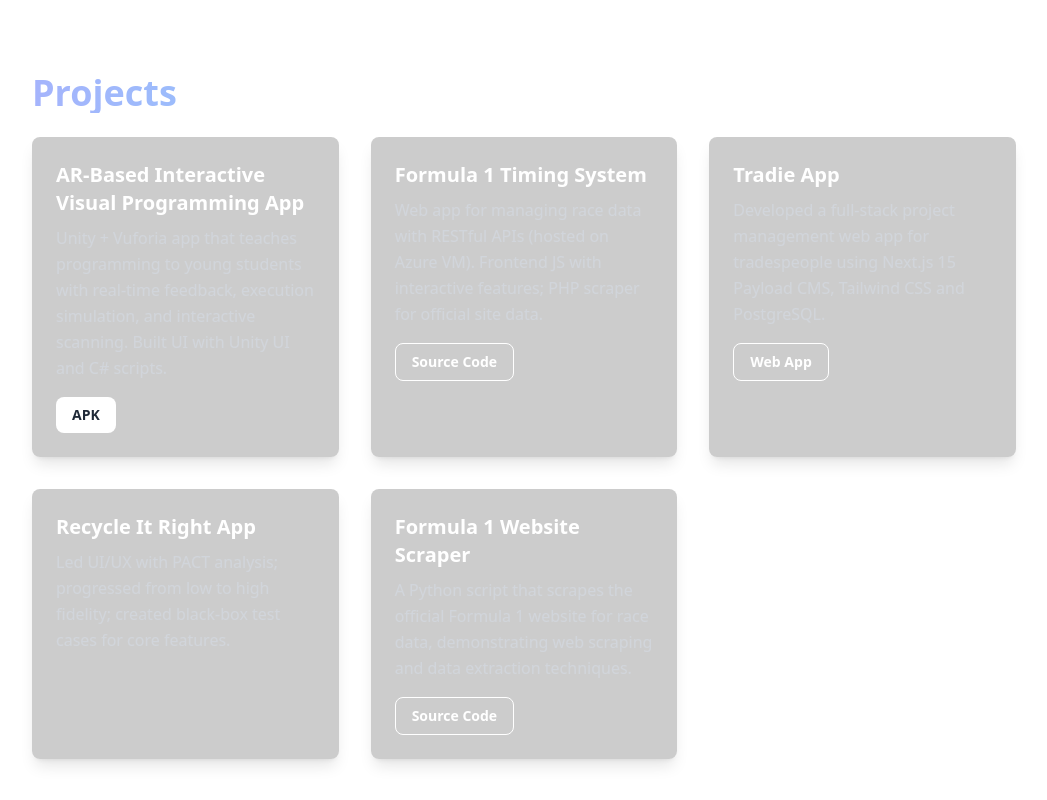
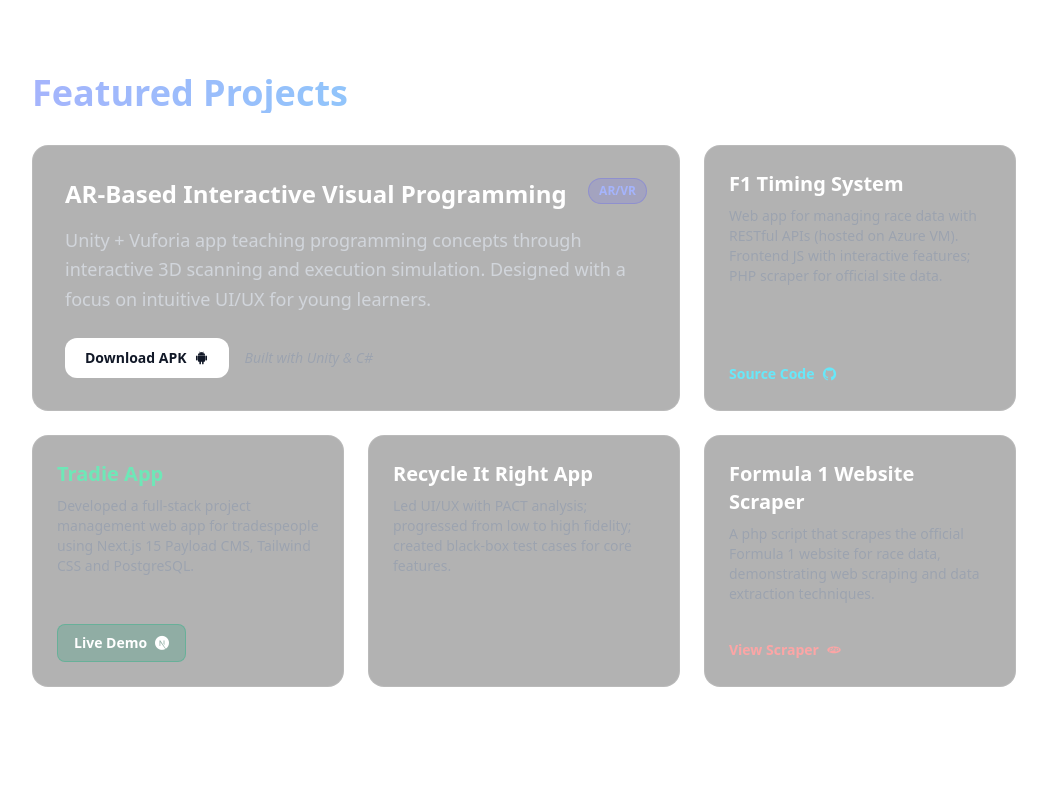
Before and after one commit to ahkzihan/ahkzihan.github.io, a plain HTML site: page index.html in a window 1280 px wide. Shown: the part 1640-2440 px from the top of the page, without its empty margins (116-1163 px from the left). Drawn offline with nearby package versions, Linux system fonts and the light colour scheme.

Commit message:
Updated the projects section design

```diff
--- a/index.html
+++ b/index.html
@@ -40,6 +40,7 @@
     }
   </style>
   <link rel="stylesheet" href="https://cdn.jsdelivr.net/gh/devicons/devicon@v2.15.1/devicon.min.css">
+  <script src="https://cdnjs.cloudflare.com/ajax/libs/vanilla-tilt/1.8.0/vanilla-tilt.min.js"></script>
   <link rel="icon" href="data:," />
   <script>
     // Theme: load saved preference early to avoid flash
@@ -164,53 +165,78 @@
   <!-- Projects -->
   <section id="projects" class="py-16 fade-in-section text-white">
     <div class="max-w-screen-lg mx-auto px-5">
-      <h2 class="text-3xl md:text-4xl font-extrabold mb-6 text-transparent bg-clip-text bg-gradient-to-r from-indigo-300 to-cyan-300">Projects</h2>
+      <h2 class="text-3xl md:text-4xl font-extrabold mb-8 text-transparent bg-clip-text bg-gradient-to-r from-indigo-300 to-cyan-300">Featured Projects</h2>
 
-      <div class="grid md:grid-cols-2 lg:grid-cols-3 gap-8">
-        <article class="bg-black/20 rounded-lg shadow-lg overflow-hidden">
-          <div class="p-6">
-            <h3 class="text-xl font-bold mb-2">AR-Based Interactive Visual Programming App</h3>
-            <p class="text-gray-300 mb-4">Unity + Vuforia app that teaches programming to young students with real-time feedback, execution simulation, and interactive scanning. Built UI with Unity UI and C# scripts. </p>
-            <div class="flex gap-4">
-              <a class="inline-block font-bold px-4 py-2 rounded-lg bg-white text-gray-800 text-sm" href="https://drive.google.com/file/d/1Hem-P0OEOpL1H1tnzORVA8j9J5ZWUchD/view?usp=drive_link" target="_blank" rel="noopener">APK</a>
+      <div class="grid grid-cols-1 md:grid-cols-2 lg:grid-cols-3 gap-6 auto-rows-[minmax(200px,auto)]">
+        <!-- AR App - Spans 2 columns -->
+        <article class="md:col-span-2 bg-black/30 backdrop-blur-md border border-white/10 rounded-2xl p-8 transition-all hover:border-indigo-500/50 flex flex-col justify-between" data-tilt>
+          <div>
+            <div class="flex justify-between items-start mb-4">
+              <h3 class="text-2xl font-bold">AR-Based Interactive Visual Programming</h3>
+              <span class="bg-indigo-500/20 text-indigo-300 text-xs font-bold px-2.5 py-1 rounded-full border border-indigo-500/30 text-nowrap">AR/VR</span>
             </div>
+            <p class="text-gray-300 mb-6 text-lg leading-relaxed">Unity + Vuforia app teaching programming concepts through interactive 3D scanning and execution simulation. Designed with a focus on intuitive UI/UX for young learners.</p>
+          </div>
+          <div class="flex flex-wrap gap-4 mt-auto">
+            <a class="inline-flex items-center gap-2 font-bold px-5 py-2.5 rounded-xl bg-white text-gray-900 hover:bg-gray-100 transition-colors text-sm" href="https://drive.google.com/file/d/1Hem-P0OEOpL1H1tnzORVA8j9J5ZWUchD/view?usp=drive_link" target="_blank" rel="noopener">
+              Download APK <i class="devicon-android-plain"></i>
+            </a>
+            <span class="text-gray-400 text-sm flex items-center gap-2 italic">Built with Unity & C#</span>
           </div>
         </article>
 
-        <article class="bg-black/20 rounded-lg shadow-lg overflow-hidden">
-          <div class="p-6">
-            <h3 class="text-xl font-bold mb-2">Formula 1 Timing System</h3>
-            <p class="text-gray-300 mb-4">Web app for managing race data with RESTful APIs (hosted on Azure VM). Frontend JS with interactive features; PHP scraper for official site data. </p>
-            <div class="flex gap-4">
-              <a class="inline-block font-bold px-4 py-2 rounded-lg border border-white text-white text-sm" href="https://github.com/ahkzihan/Formula-1-Timing-System" target="_blank" rel="noopener">Source Code</a>
+        <!-- F1 Timing System -->
+        <article class="bg-black/30 backdrop-blur-md border border-white/10 rounded-2xl p-6 transition-all hover:border-cyan-500/50 flex flex-col" data-tilt>
+          <div class="mb-4">
+            <h3 class="text-xl font-bold mb-2">F1 Timing System</h3>
+            <p class="text-gray-400 text-sm mb-4">Web app for managing race data with RESTful APIs (hosted on Azure VM). Frontend JS with interactive features; PHP scraper for official site data.</p>
+          </div>
+          <div class="mt-auto space-y-4">
+            <div class="flex flex-wrap gap-2">
+
             </div>
+            <a class="inline-flex items-center gap-2 font-bold text-cyan-300 hover:text-cyan-200 transition-colors text-sm" href="https://github.com/ahkzihan/Formula-1-Timing-System" target="_blank" rel="noopener">
+              Source Code <i class="devicon-github-original"></i>
+            </a>
           </div>
         </article>
 
-                <article class="bg-black/20 rounded-lg shadow-lg overflow-hidden">
-          <div class="p-6">
-            <h3 class="text-xl font-bold mb-2">Tradie App</h3>
-            <p class="text-gray-300 mb-4"> Developed a full-stack project management web app for tradespeople using Next.js 15 Payload CMS, Tailwind CSS and PostgreSQL. </p>
-            <div class="flex gap-4">
-              <a class="inline-block font-bold px-4 py-2 rounded-lg border border-white text-white text-sm" href="https://mis-tradie-c25x5wyqd-ahkzihans-projects.vercel.app/" target="_blank" rel="noopener">Web App</a>
+        <!-- Tradie App -->
+        <article class="bg-black/30 backdrop-blur-md border border-white/10 rounded-2xl p-6 transition-all hover:border-emerald-500/50 flex flex-col" data-tilt>
+          <div class="mb-4">
+            <h3 class="text-xl font-bold mb-2 text-emerald-300">Tradie App</h3>
+            <p class="text-gray-400 text-sm mb-4">Developed a full-stack project management web app for tradespeople using Next.js 15 Payload CMS, Tailwind CSS and PostgreSQL.</p>
+          </div>
+          <div class="mt-auto space-y-4">
+            <div class="flex flex-wrap gap-2">
+
             </div>
+            <a class="inline-flex items-center gap-2 font-bold text-white bg-emerald-600/20 border border-emerald-500/30 px-4 py-2 rounded-lg hover:bg-emerald-600/30 transition-colors text-sm" href="https://mis-tradie-c25x5wyqd-ahkzihans-projects.vercel.app/" target="_blank" rel="noopener">
+              Live Demo <i class="devicon-nextjs-original"></i>
+            </a>
           </div>
         </article>
 
-        <article class="bg-black/20 rounded-lg shadow-lg overflow-hidden">
-          <div class="p-6">
-            <h3 class="text-xl font-bold mb-2">Recycle It Right App</h3>
-            <p class="text-gray-300">Led UI/UX with PACT analysis; progressed from low to high fidelity; created black-box test cases for core features.</p>
+        <!-- Recycle It Right -->
+        <article class="bg-black/30 backdrop-blur-md border border-white/10 rounded-2xl p-6 transition-all hover:border-orange-500/50 flex flex-col" data-tilt>
+          <h3 class="text-xl font-bold mb-2">Recycle It Right App</h3>
+          <p class="text-gray-400 text-sm">Led UI/UX with PACT analysis; progressed from low to high fidelity; created black-box test cases for core features.</p>
+          <div class="mt-auto pt-4">
+
           </div>
         </article>
 
-        <article class="bg-black/20 rounded-lg shadow-lg overflow-hidden">
-          <div class="p-6">
-            <h3 class="text-xl font-bold mb-2">Formula 1 Website Scraper</h3>
-            <p class="text-gray-300 mb-4">A Python script that scrapes the official Formula 1 website for race data, demonstrating web scraping and data extraction techniques.</p>
-            <div class="flex gap-4">
-              <a class="inline-block font-bold px-4 py-2 rounded-lg border border-white text-white text-sm" href="https://github.com/ahkzihan/Formula-1-Website-Scraper" target="_blank" rel="noopener">Source Code</a>
+        <!-- F1 Scraper -->
+        <article class="bg-black/30 backdrop-blur-md border border-white/10 rounded-2xl p-6 transition-all hover:border-red-500/50 flex flex-col" data-tilt>
+          <h3 class="text-xl font-bold mb-2">Formula 1 Website Scraper</h3>
+          <p class="text-gray-400 text-sm mb-4">A php script that scrapes the official Formula 1 website for race data, demonstrating web scraping and data extraction techniques.</p>
+          <div class="mt-auto space-y-4">
+            <div class="flex flex-wrap gap-2">
+
             </div>
+            <a class="inline-flex items-center gap-2 font-bold text-red-300 hover:text-red-200 transition-colors text-sm" href="https://github.com/ahkzihan/Formula-1-Website-Scraper" target="_blank" rel="noopener">
+              View Scraper <i class="devicon-php-plain"></i>
+            </a>
           </div>
         </article>
       </div>
@@ -298,8 +324,18 @@
   </script>
 
   <script>
-    // Scroll Animations
+    // Scroll Animations + Tilt Init
     (function(){
+      // Initialize Tilt for Projects
+      if (typeof VanillaTilt !== 'undefined') {
+        VanillaTilt.init(document.querySelectorAll("[data-tilt]"), {
+          max: 10,
+          speed: 400,
+          glare: true,
+          "max-glare": 0.1,
+        });
+      }
+
       const sections = document.querySelectorAll('.fade-in-section');
       const options = {
         root: null,
```
